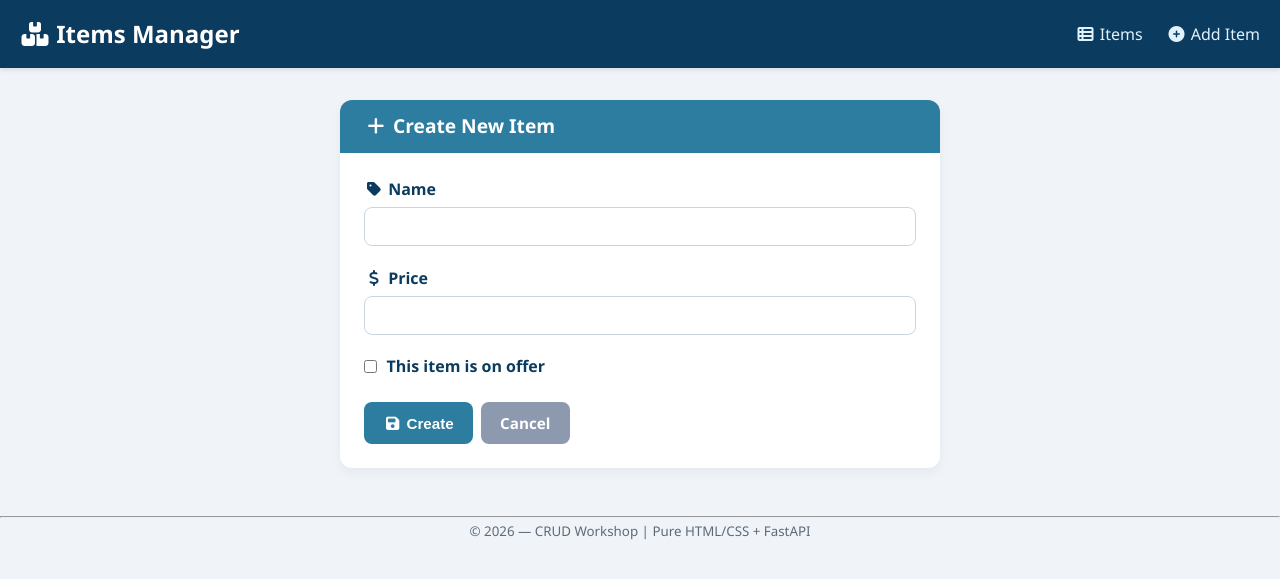
After one commit to llfatemell/fastapiHW, a FastAPI app: template my_crud_app/app/templates/item_form.html in a window 1280 px wide. The commit adds this page. Shown: the top 579 px of the page. Run offline with FastAPI, Linux system fonts and the light colour scheme; the template is opened without the code that fills it, so the values that code supplies are empty.

Commit message:
new_update

```diff
--- /dev/null
+++ b/my_crud_app/app/main.py
@@ -0,0 +1,17 @@
+from fastapi import FastAPI
+from fastapi.staticfiles import StaticFiles
+from app.routes import items
+
+app = FastAPI(title="Items CRUD - Step by Step")
+app.include_router(items.api_router)
+
+# Serve static files (CSS)
+app.mount("/static", StaticFiles(directory="app/static"), name="static")
+
+# Include the items router (all routes under /items)
+app.include_router(items.router, prefix="/items")
+
+@app.get("/")
+async def root():
+    from fastapi.responses import RedirectResponse
+    return RedirectResponse(url="/items/landing")
--- a/my_crud_app/app/routes/items.py
+++ b/my_crud_app/app/routes/items.py
@@ -1,6 +1,10 @@
 from fastapi import APIRouter, Request
 from fastapi.responses import HTMLResponse
 from fastapi.templating import Jinja2Templates
+from fastapi import Form, status
+from fastapi.responses import RedirectResponse
+from fastapi import HTTPException
+from app.models import Item
 import json
 import os
 
@@ -22,3 +26,139 @@ async def landing_page(request: Request):
         name="landing.html",
         context={"items": items}
     )
+@router.get("/add", response_class=HTMLResponse)
+async def add_item_form(request: Request):
+    return templates.TemplateResponse(
+        request=request,
+        name="item_form.html",
+        context={"editing": False, "item": None, "item_id": None}
+    )
+
+
+@router.post("/")
+async def create_item(
+    name: str = Form(...),
+    price: float = Form(...),
+    is_offer: bool = Form(False)
+):
+    items = load_items()
+    new_item = {
+        "name": name,
+        "price": price,
+        "is_offer": is_offer,
+        "tax": price * 0.1
+    }
+    items.append(new_item)
+    with open(DATA_FILE, "w") as f:
+        json.dump(items, f, indent=4)
+    return RedirectResponse("/items/landing", status_code=status.HTTP_303_SEE_OTHER)
+
+@router.get("/edit/{item_id}", response_class=HTMLResponse)
+async def edit_item_form(request: Request, item_id: int):
+    items = load_items()
+    if item_id < 0 or item_id >= len(items):
+        raise HTTPException(status_code=404, detail="Item not found")
+    return templates.TemplateResponse(
+        request=request,
+        name="item_form.html",
+        context={"editing": True, "item": items[item_id], "item_id": item_id}
+    )
+
+@router.post("/{item_id}")
+async def update_item(
+    item_id: int,
+    name: str = Form(...),
+    price: float = Form(...),
+    is_offer: bool = Form(False)
+):
+    items = load_items()
+    if item_id < 0 or item_id >= len(items):
+        raise HTTPException(status_code=404, detail="Item not found")
+    updated_item = {
+        "name": name,
+        "price": price,
+        "is_offer": is_offer,
+        "tax": price * 0.1
+    }
+    items[item_id] = updated_item
+    with open(DATA_FILE, "w") as f:
+        json.dump(items, f, indent=4)
+    return RedirectResponse("/items/landing", status_code=status.HTTP_303_SEE_OTHER)
+@router.get("/delete/{item_id}", response_class=HTMLResponse)
+async def confirm_delete(request: Request, item_id: int):
+    items = load_items()
+    if item_id < 0 or item_id >= len(items):
+        raise HTTPException(status_code=404, detail="Item not found")
+    return templates.TemplateResponse(
+        request=request,
+        name="delete_confirm.html",
+        context={"item": items[item_id], "item_id": item_id}
+    )
+@router.post("/delete/{item_id}")
+async def delete_item(item_id: int):
+    items = load_items()
+    if item_id < 0 or item_id >= len(items):
+        raise HTTPException(status_code=404, detail="Item not found")
+    items.pop(item_id)
+    with open(DATA_FILE, "w") as f:
+        json.dump(items, f, indent=4)
+    return RedirectResponse("/items/landing", status_code=status.HTTP_303_SEE_OTHER)
+
+@router.get("/search")
+async def search_items(
+    request: Request,
+    min_price: float = None,
+    max_price: float = None
+):
+    items = load_items()
+    filtered = []
+    for item in items:
+        price = item["price"]
+        if min_price is not None and price < min_price:
+            continue
+        if max_price is not None and price > max_price:
+            continue
+        filtered.append(item)
+    return templates.TemplateResponse(
+        request=request,
+        name="landing.html",
+        context={
+            "items": filtered,
+            "min_price": min_price,
+            "max_price": max_price
+        }
+    )
+
+api_router = APIRouter(prefix="/api/items", tags=["api"])
+
+@api_router.get("/")
+async def api_read_items():
+    items = load_items()
+    return {"items": items, "count": len(items)}
+
+@api_router.post("/")
+async def api_create_item(item: Item):
+    items = load_items()
+    item.tax = item.price * 0.1
+    items.append(item.model_dump())
+    save_items(items)
+    return {"message": "Item created", "item": item}
+
+@api_router.put("/{item_id}")
+async def api_update_item(item_id: int, item: Item):
+    items = load_items()
+    if item_id < 0 or item_id >= len(items):
+        raise HTTPException(status_code=404, detail="Item not found")
+    item.tax = item.price * 0.1
+    items[item_id] = item.model_dump()
+    save_items(items)
+    return {"message": "Item updated", "item": item}
+
+@api_router.delete("/{item_id}")
+async def api_delete_item(item_id: int):
+    items = load_items()
+    if item_id < 0 or item_id >= len(items):
+        raise HTTPException(status_code=404, detail="Item not found")
+    deleted = items.pop(item_id)
+    save_items(items)
+    return {"message": "Item deleted", "deleted": deleted}
--- a/my_crud_app/app/static/css/custom.css
+++ b/my_crud_app/app/static/css/custom.css
@@ -1,3 +1,9 @@
+/* ============================================================
+   custom.css – Minimal styling for our CRUD app
+   No frameworks, only essential rules.
+   ============================================================ */
+
+/* ---------- RESET & GLOBAL ---------- */
 * {
     margin: 0;
     padding: 0;
--- a/my_crud_app/app/templates/base.html
+++ b/my_crud_app/app/templates/base.html
@@ -5,7 +5,7 @@
     <meta name="viewport" content="width=device-width, initial-scale=1.0">
     <title>{% block title %}Items CRUD{% endblock %}</title>
     <!-- FontAwesome CDN (free icons) -->
-    <link rel="stylesheet" href="/static/css/fa.main.css">
+    <link rel="stylesheet" href="/static/css/fa.min.css">
     <!-- Our custom CSS -->
     <link rel="stylesheet" href="/static/css/custom.css">
 </head>
--- /dev/null
+++ b/my_crud_app/app/templates/item_form.html
@@ -0,0 +1,44 @@
+{% extends "base.html" %}
+
+{% block title %}{{ 'Edit' if editing else 'Add' }} Item{% endblock %}
+
+{% block content %}
+<div class="card" style="max-width: 600px; margin: 0 auto;">
+    <div class="card-header">
+        <i class="fas {{ 'fa-pen' if editing else 'fa-plus' }}"></i>
+        {{ 'Edit Item' if editing else 'Create New Item' }}
+    </div>
+    <div class="card-body">
+        <form method="post" action="{% if editing %}/items/edit/{{ item_id }}{% else %}/items/{% endif %}">
+            <div class="form-group">
+                <label><i class="fas fa-tag"></i> Name</label>
+                <input type="text" name="name" required
+                       value="{{ item.name if editing else '' }}">
+            </div>
+            <div class="form-group">
+                <label><i class="fas fa-dollar-sign"></i> Price</label>
+                <input type="number" name="price" step="0.01" required
+                       value="{{ item.price if editing else '' }}">
+            </div>
+            <div class="form-group checkbox-group">
+                <input type="checkbox" name="is_offer" id="offer"
+                       {% if editing and item.is_offer %}checked{% endif %}>
+                <label for="offer" style="margin:0;">This item is on offer</label>
+            </div>
+
+            {% if editing and item.tax is defined %}
+                <div style="background:#e6f4ea; padding:0.6rem; border-radius:8px; margin-bottom:1rem;">
+                    <i class="fas fa-calculator"></i> Auto-calculated tax: ${{ "%.2f"|format(item.tax) }}
+                </div>
+            {% endif %}
+
+            <div class="d-flex gap-2" style="margin-top: 1.5rem;">
+                <button type="submit" class="btn btn-primary">
+                    <i class="fas fa-save"></i> {{ 'Update' if editing else 'Create' }}
+                </button>
+                <a href="/items/landing" class="btn btn-secondary">Cancel</a>
+            </div>
+        </form>
+    </div>
+</div>
+{% endblock %}
```
Also changed, not shown: full-crud-from-scratch.md (+1 -0 lines), my_crud_app/app/templates/delete_confirm.html (added, +26 -0 lines), my_crud_app/app/templates/landing.html (+32 -1 lines), my_crud_app/items.json (+13 -7 lines), my_crud_app/app/static/webfonts/fa-solid-900.woff2 (added).
